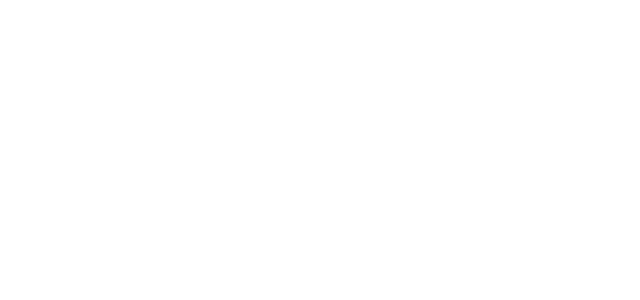
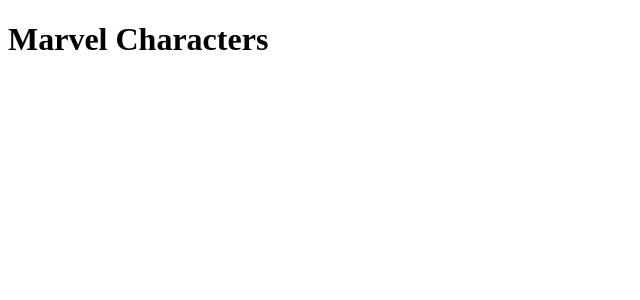
Before and after one commit to xavier-tadeo/Beezy-Marvel, a React (Create React App) app: page / in a window 1280 px wide. Shown: the top 300 px of the page, without its empty margins (0-640 px from the left). Built offline with nearby package versions, Linux system fonts and the light colour scheme.

Commit message:
Create the component Header and added title

```diff
--- a/src/App.tsx
+++ b/src/App.tsx
@@ -1,5 +1,11 @@
+import Header from "./components/Header/Header";
+
 function App() {
-  return <div className="App"></div>;
+  return (
+    <div className="App">
+      <Header />
+    </div>
+  );
 }
 
 export default App;
--- /dev/null
+++ b/src/components/Header/Header.tsx
@@ -0,0 +1,9 @@
+const Header = () => {
+  return (
+    <div className="header">
+      <h1 className="header__title">Marvel Characters</h1>
+    </div>
+  );
+};
+
+export default Header;
```
